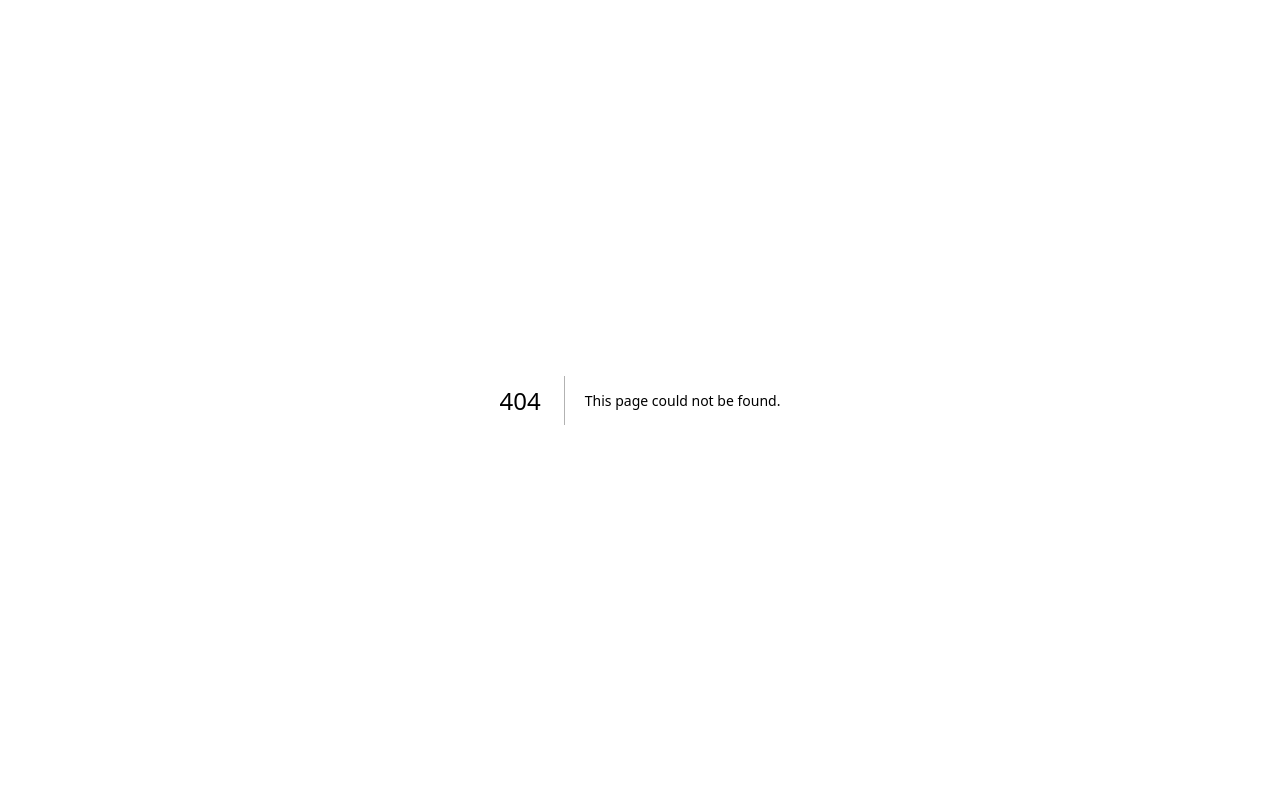
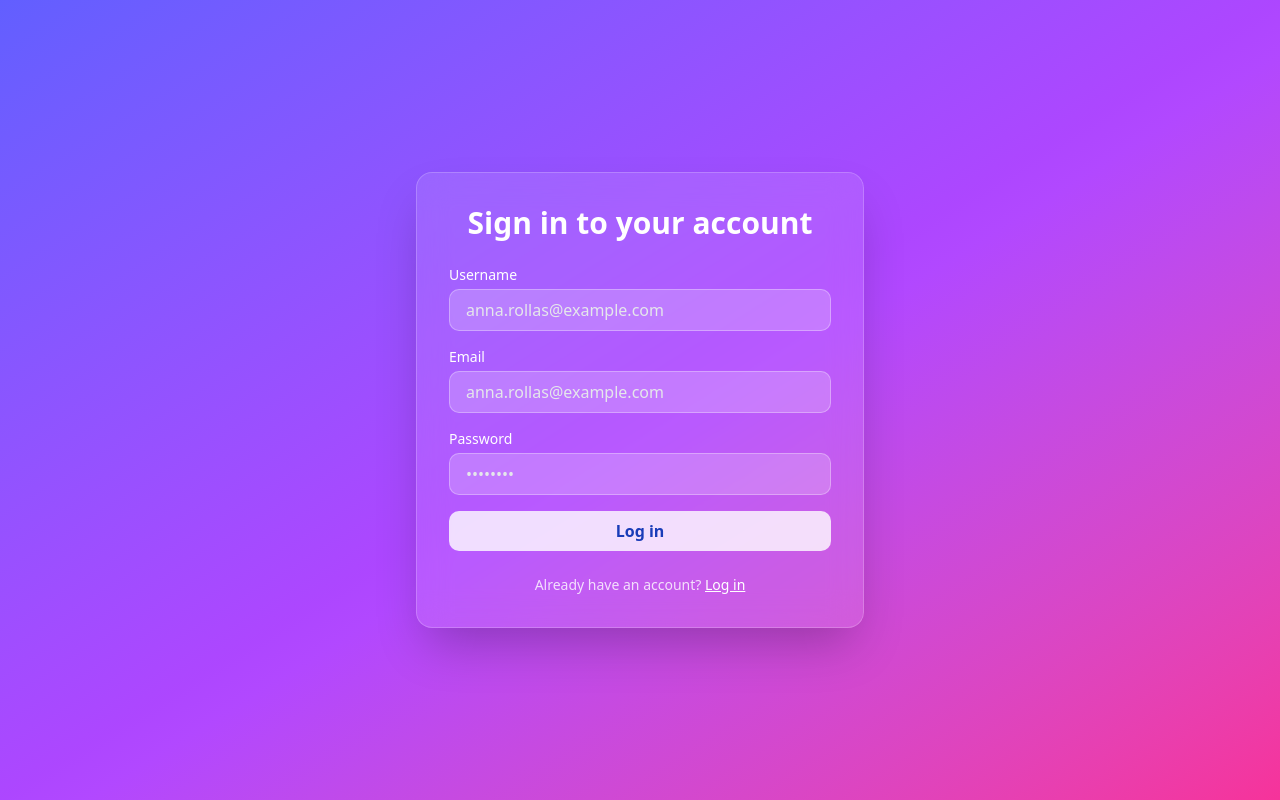
Before and after one commit to LENAhello/task-board, a Next.js app: page /register in a window 1280 px wide. Before the commit this address had no page. Built offline with nearby package versions, Linux system fonts and the light colour scheme.

Commit message:
add register and login form

```diff
--- /dev/null
+++ b/app/(auth)/login/LoginForm.tsx
@@ -0,0 +1,60 @@
+import React from "react";
+import { BsGoogle } from "react-icons/bs";
+import {FaGithub} from 'react-icons/fa'
+
+const LoginForm = () => {
+  return(
+    <>
+    <form className="space-y-4">
+        <div>
+            <label htmlFor="email" className="block text-sm font-medium mb-1">Email</label>
+            <input
+              type="email"
+              name="email"
+              placeholder="anna.rollas@example.com"
+              className="w-full px-4 py-2 rounded-lg bg-white/20 border border-white/30 placeholder-gray-200 focus:outline-none focus:ring-2 focus:ring-pink-400"
+            />
+        </div>
+
+        <div>
+            <label htmlFor="password" className="block text-sm font-medium mb-1">Password</label>
+            <input
+              type="password"
+              name="password"
+              placeholder="••••••••"
+              className="w-full px-4 py-2 rounded-lg bg-white/20 border border-white/30 placeholder-gray-200 focus:outline-none focus:ring-2 focus:ring-pink-400"
+            />
+        </div>
+
+        <button
+            type="submit"
+            className="w-full bg-white/80 text-blue-800 py-2 rounded-lg font-semibold hover:bg-white/90 transition-all duration-300"
+        >
+            Log in
+        </button>
+    </form>
+
+        {/* Divider */}
+    <div className="flex items-center my-6">
+        <div className="flex-1 h-px bg-white/30"></div>
+          <span className="px-3 text-sm text-white/70">or continue with</span>
+        <div className="flex-1 h-px bg-white/30"></div>
+    </div>
+
+    {/* Social Buttons */}
+    <div className="flex gap-4">
+        <button className="flex-1 flex items-center justify-center gap-2 bg-white/10 border border-white/30 py-2 rounded-lg hover:bg-white/20 transition-all duration-300">
+            <BsGoogle className="text-xl" color="white"/>
+            Google
+        </button>
+
+        <button className="flex-1 flex items-center justify-center gap-2 bg-white/10 border border-white/30 py-2 rounded-lg hover:bg-white/20 transition-all duration-300">
+            <FaGithub className="text-xl" />
+            GitHub
+        </button>
+    </div>
+    </>
+  );
+};
+
+export default LoginForm;
--- /dev/null
+++ b/app/(auth)/login/page.tsx
@@ -0,0 +1,28 @@
+import Link from "next/link";
+import React from "react";
+import LoginForm from "./LoginForm";
+
+const LoginPage = () => {
+  return (
+    <section className="min-h-screen flex items-center justify-center bg-gradient-to-br from-indigo-500 via-purple-500 to-pink-500 p-6">
+      {/* Card */}
+      <div className="bg-white/10 backdrop-blur-lg border border-white/20 rounded-2xl shadow-2xl w-full max-w-md p-8 text-white">
+
+        <h1 className="text-3xl font-bold mb-6 text-center">
+          Sign in to your account
+        </h1>
+        <LoginForm/>
+        <p className="text-center text-sm mt-6 text-white/80">
+          Don't have an account?{" "}
+          <Link href="/register" className="underline text-white hover:text-pink-300">
+            Register
+          </Link>
+        </p>
+      </div>
+
+    </section>
+
+  );
+};
+
+export default LoginPage;
--- /dev/null
+++ b/app/(auth)/register/RegisterForm.tsx
@@ -0,0 +1,46 @@
+import React from "react";
+
+const RegisterForm = () => {
+  return (
+    <form className="space-y-4">
+      <div>
+        <label htmlFor="username" className="block text-sm font-medium mb-1">Username</label>
+        <input
+          type="username"
+          name="username"
+          placeholder="anna.rollas@example.com"
+          className="w-full px-4 py-2 rounded-lg bg-white/20 border border-white/30 placeholder-gray-200 focus:outline-none focus:ring-2 focus:ring-pink-400"
+        />
+      </div>
+
+      <div>
+        <label htmlFor="email" className="block text-sm font-medium mb-1">Email</label>
+        <input
+          type="email"
+          name="email"
+          placeholder="anna.rollas@example.com"
+          className="w-full px-4 py-2 rounded-lg bg-white/20 border border-white/30 placeholder-gray-200 focus:outline-none focus:ring-2 focus:ring-pink-400"
+        />
+      </div>
+
+      <div>
+        <label htmlFor="password" className="block text-sm font-medium mb-1">Password</label>
+        <input
+          type="password"
+          name="password"
+          placeholder="••••••••"
+          className="w-full px-4 py-2 rounded-lg bg-white/20 border border-white/30 placeholder-gray-200 focus:outline-none focus:ring-2 focus:ring-pink-400"
+        />
+      </div>
+
+      <button
+        type="submit"
+        className="w-full bg-white/80 text-blue-800 py-2 rounded-lg font-semibold hover:bg-white/90 transition-all duration-300"
+      >
+        Log in
+      </button>
+    </form>
+  );
+};
+
+export default RegisterForm;
--- /dev/null
+++ b/app/(auth)/register/page.tsx
@@ -0,0 +1,28 @@
+import Link from "next/link";
+import React from "react";
+import RegisterForm from "./RegisterForm";
+
+const RegisterPage = () => {
+
+  return(
+    <section className="min-h-screen flex items-center justify-center bg-gradient-to-br from-indigo-500 via-purple-500 to-pink-500 p-6">
+      {/* Card */}
+      <div className="bg-white/10 backdrop-blur-lg border border-white/20 rounded-2xl shadow-2xl w-full max-w-md p-8 text-white">
+
+        <h1 className="text-3xl font-bold mb-6 text-center">
+          Sign in to your account
+        </h1>
+        <RegisterForm/>
+        <p className="text-center text-sm mt-6 text-white/80">
+          Already have an account?{" "}
+          <Link href="/login" className="underline text-white hover:text-pink-300">
+            Log in
+          </Link>
+        </p>
+      </div>
+
+    </section>
+  );
+};
+
+export default RegisterPage;
--- a/app/components/Navbar.tsx
+++ b/app/components/Navbar.tsx
@@ -34,11 +34,16 @@ const Navbar = () => {
                 </div>
 
                 {/* Right Side (Login/Profile) */}
+
                 <div>
-                    <Button variant="outline" asChild>
-                        <Link href="/login">Login</Link>
-                    </Button>
+                <Link
+                    href="/login"
+                    className="px-5 py-2 rounded-md bg-blue-600 text-white font-medium hover:bg-blue-700 transition-colors duration-300"
+                >
+                    Login
+                </Link>
                 </div>
+
             </div>
       </nav>
 
--- a/package.json
+++ b/package.json
@@ -21,9 +21,11 @@
     "clsx": "^2.1.1",
     "lucide-react": "^0.544.0",
     "next": "15.5.3",
+    "next-auth": "^5.0.0-beta.29",
     "prisma": "^6.16.2",
     "react": "19.1.0",
     "react-dom": "19.1.0",
+    "react-icons": "^5.5.0",
     "tailwind-merge": "^3.3.1"
   },
   "devDependencies": {
```
Also changed, not shown: app/api/auth/[...nextauth]/route.ts (added), auth.ts (added), 1 other file (tests, documents, lock files or other folders).
